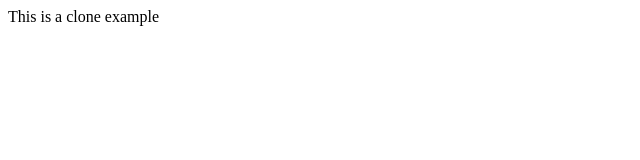
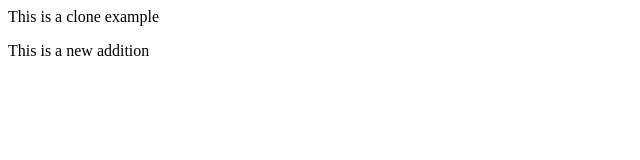
Before and after one commit to mdshoheluco/portfolio, a plain HTML site: page index.html in a window 1280 px wide. Shown: the whole page, without its empty margins (0-640 px from the left). Drawn offline with Linux system fonts and the light colour scheme.

Commit message:
added index-html

```diff
--- a/index.html
+++ b/index.html
@@ -6,5 +6,6 @@
   </head>
   <body>
     <h>This is a clone example</h>
+    <p>This is a new addition</p>
   </body>
 </html>
```
